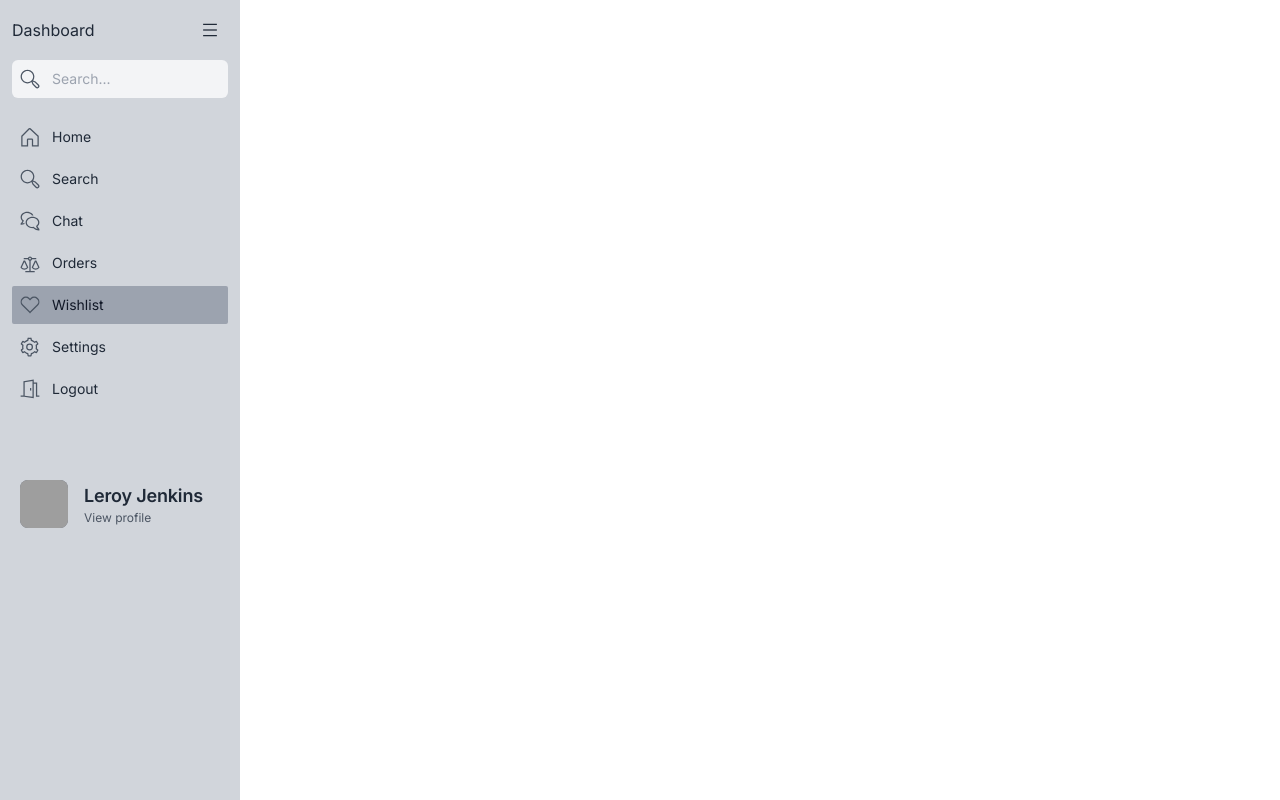
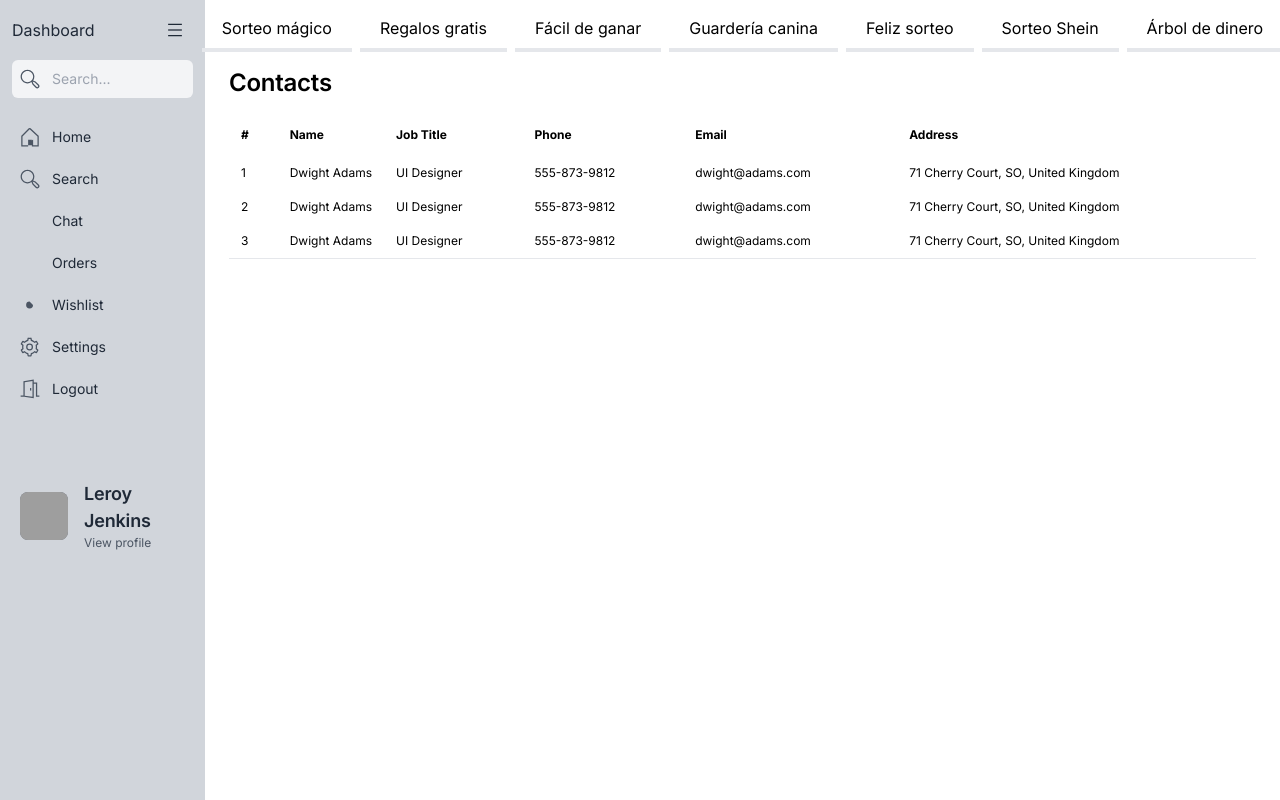
Before and after one commit to guillerg01/sheingifts, a Next.js app: page /admin in a window 1280 px wide. Built offline with nearby package versions, Linux system fonts and the light colour scheme; grey boxes are pictures that could not be loaded.

Commit message:
update admin

```diff
--- a/app/admin/Componentes/sidebar.tsx
+++ b/app/admin/Componentes/sidebar.tsx
@@ -1,6 +1,13 @@
-import React from 'react'
+import React, { useState } from 'react'
 
 export const Sidebar = () => {
+    const [activeItem, setActiveItem] = useState('');
+
+
+    const handleItemClick = (item: string) => {
+      setActiveItem(item);
+    };
+
   return (
     <div className="flex flex-col h-screen p-3 w-60 bg-gray-300 text-gray-800">
 	<div className="space-y-3">
@@ -26,45 +33,42 @@ export const Sidebar = () => {
 		</div>
 		<div className="flex-1">
 			<ul className="pt-2 pb-4 space-y-1 text-sm">
-				<li className="rounded-sm">
-					<a rel="noopener noreferrer" href="#" className="flex items-center p-2 space-x-3 rounded-md">
+            <li className={`rounded-sm ${activeItem === 'Home'? 'bg-white' : ''}`}>
+            <a rel="noopener noreferrer" href="#" className="flex items-center p-2 space-x-3 rounded-md" onClick={() => handleItemClick('Home')}>
               <svg xmlns="http://www.w3.org/2000/svg" viewBox="0 0 512 512" className="w-5 h-5 fill-current text-gray-600">
-							<path d="M469.666,216.45,271.078,33.749a34,34,0,0,0-47.062.98L41.373,217.373,32,226.745V496H208V328h96V496H480V225.958ZM248.038,56.771c.282,0,.108.061-.013.18C247.9,56.832,247.756,56.771,248.038,56.771ZM448,464H336V328a32,32,0,0,0-32-32H208a32,32,0,0,0-32,32V464H64V240L248.038,57.356c.013-.012.014-.023.024-.035L448,240Z"></path>
+                <path d="M469.666,216.45,271.078,33.749a34,34,0,0,0-47.062.98L41.373,217.373,32,226.745V496H208V328h96V496H480V225.958ZM248.038,56.771c.282,0,.108.061-.013.18C247.9,56.832,247.756,56.771,248.038,56.771ZM448,464H336V328a32,32,0,0,0-32,32V464H64V240L248.038,57.356c.013-.012.014-.023.024-.035L448,240Z"></path>
               </svg>
               <span>Home</span>
             </a>
           </li>
-				<li className="rounded-sm">
-					<a rel="noopener noreferrer" href="#" className="flex items-center p-2 space-x-3 rounded-md">
+          <li className={`rounded-sm ${activeItem === 'Search'? 'bg-white' : ''}`}>
+            <a rel="noopener noreferrer" href="#" className="flex items-center p-2 space-x-3 rounded-md" onClick={() => handleItemClick('Search')}>
               <svg xmlns="http://www.w3.org/2000/svg" viewBox="0 0 512 512" className="w-5 h-5 fill-current text-gray-600">
                 <path d="M479.6,399.716l-81.084-81.084-62.368-25.767A175.014,175.014,0,0,0,368,192c0-97.047-78.953-176-176-176S16,94.953,16,192,94.953,368,192,368a175.034,175.034,0,0,0,101.619-32.377l25.7,62.2L400.4,478.911a56,56,0,1,0,79.2-79.195ZM48,192c0-79.4,64.6-144,144-144s144,64.6,144,144S271.4,336,192,336,48,271.4,48,192ZM456.971,456.284a24.028,24.028,0,0,1-33.942,0l-76.572-76.572-23.894-57.835L380.4,345.771l76.573,76.572A24.028,24.028,0,0,1,456.971,456.284Z"></path>
               </svg>
               <span>Search</span>
             </a>
           </li>
-				<li className="rounded-sm">
-					<a rel="noopener noreferrer" href="#" className="flex items-center p-2 space-x-3 rounded-md">
+          <li className={`rounded-sm ${activeItem === 'Chat'? 'bg-white' : ''}`}>
+    <a rel="noopener noreferrer" href="#" className="flex items-center p-2 space-x-3 rounded-md" onClick={() => handleItemClick('Chat')}>
         <svg xmlns="http://www.w3.org/2000/svg" viewBox="0 0 512 512" className="w-5 h-5 fill-current text-gray-600">
-							<path d="M448.205,392.507c30.519-27.2,47.8-63.455,47.8-101.078,0-39.984-18.718-77.378-52.707-105.3C410.218,158.963,366.432,144,320,144s-90.218,14.963-123.293,42.131C162.718,214.051,144,251.445,144,291.429s18.718,77.378,52.707,105.3c33.075,27.168,76.861,42.13,123.293,42.13,6.187,0,12.412-.273,18.585-.816l10.546,9.141A199.849,199.849,0,0,0,480,496h16V461.943l-4.686-4.685A199.17,199.17,0,0,1,448.205,392.507ZM370.089,423l-21.161-18.341-7.056.865A180.275,180.275,0,0,1,320,406.857c-79.4,0-144-51.781-144-115.428S240.6,176,320,176s144,51.781,144,115.429c0,31.71-15.82,61.314-44.546,83.358l-9.215,7.071,4.252,12.035a231.287,231.287,0,0,0,37.882,67.817A167.839,167.839,0,0,1,370.089,423Z"></path>
-							<path d="M60.185,317.476a220.491,220.491,0,0,0,34.808-63.023l4.22-11.975-9.207-7.066C62.918,214.626,48,186.728,48,156.857,48,96.833,109.009,48,184,48c55.168,0,102.767,26.43,124.077,64.3,3.957-.192,7.931-.3,11.923-.3q12.027,0,23.834,1.167c-8.235-21.335-22.537-40.811-42.2-56.961C270.072,30.279,228.3,16,184,16S97.928,30.279,66.364,56.206C33.886,82.885,16,118.63,16,156.857c0,35.8,16.352,70.295,45.25,96.243a188.4,188.4,0,0,1-40.563,60.729L16,318.515V352H32a190.643,190.643,0,0,0,85.231-20.125,157.3,157.3,0,0,1-5.071-33.645A158.729,158.729,0,0,1,60.185,317.476Z"></path>
+            {/* SVG paths for Chat icon */}
         </svg>
         <span>Chat</span>
     </a>
 </li>
-				<li className="rounded-sm">
-					<a rel="noopener noreferrer" href="#" className="flex items-center p-2 space-x-3 rounded-md">
+<li className={`rounded-sm ${activeItem === 'Orders'? 'bg-white' : ''}`}>
+    <a rel="noopener noreferrer" href="#" className="flex items-center p-2 space-x-3 rounded-md" onClick={() => handleItemClick('Orders')}>
         <svg xmlns="http://www.w3.org/2000/svg" viewBox="0 0 512 512" className="w-5 h-5 fill-current text-gray-600">
-							<path d="M203.247,386.414,208,381.185V355.4L130.125,191H93.875L16,355.4v27.042l4.234,4.595a124.347,124.347,0,0,0,91.224,39.982h.42A124.343,124.343,0,0,0,203.247,386.414ZM176,368.608a90.924,90.924,0,0,1-64.231,26.413h-.33A90.907,90.907,0,0,1,48,369.667V362.6l64-135.112L176,362.6Z"></path>
-							<path d="M418.125,191h-36.25L304,355.4v27.042l4.234,4.595a124.347,124.347,0,0,0,91.224,39.982h.42a124.343,124.343,0,0,0,91.369-40.607L496,381.185V355.4ZM464,368.608a90.924,90.924,0,0,1-64.231,26.413h-.33A90.907,90.907,0,0,1,336,369.667V362.6l64-135.112L464,362.6Z"></path>
-							<path d="M272,196.659A56.223,56.223,0,0,0,309.659,159H416V127H309.659a55.991,55.991,0,0,0-107.318,0H96v32H202.341A56.223,56.223,0,0,0,240,196.659V463H136v32H376V463H272ZM232,143a24,24,0,1,1,24,24A24,24,0,0,1,232,143Z"></path>
+            {/* SVG paths for Orders icon */}
         </svg>
         <span>Orders</span>
     </a>
 </li>
-				<li className="rounded-sm bg-gray-400 text-gray-900">
+                <li className={`rounded-sm ${activeItem === 'Wishlist'? 'bg-white' : ''}`}>
     <a rel="noopener noreferrer" href="#" className="flex items-center p-2 space-x-3 rounded-md">
         <svg xmlns="http://www.w3.org/2000/svg" viewBox="0 0 512 512" className="w-5 h-5 fill-current text-gray-600">
-							<path d="M453.122,79.012a128,128,0,0,0-181.087.068l-15.511,15.7L241.142,79.114l-.1-.1a128,128,0,0,0-181.02,0l-6.91,6.91a128,128,0,0,0,0,181.019L235.485,449.314l20.595,21.578.491-.492.533.533L276.4,450.574,460.032,266.94a128.147,128.147,0,0,0,0-181.019ZM437.4,244.313,256.571,425.146,75.738,244.313a96,96,0,0,1,0-135.764l6.911-6.91a96,96,0,0,1,135.713-.051l38.093,38.787,38.274-38.736a96,96,0,0,1,135.765,0l6.91,6.909A96.11,96.11,0,0,1,437.4,244.313Z"></path>
+            <path d="M245.151,168a88,88,0,1,0,88,88A88.1,88.1,0,0,245.151,168Zm0,144a56,56,0,1,56-56A56.063,56.063,0,0,1,245.151,312Z"></path>
         </svg>
         <span>Wishlist</span>
     </a>
--- /dev/null
+++ b/app/admin/Componentes/table.tsx
@@ -0,0 +1,50 @@
+import React from 'react';
+interface Column {
+    label: string;
+    key: string;
+  }
+
+  interface DataItem {
+    [key: string]: any;
+  }
+interface DataTableProps<T> {
+  data: T[];
+  columns: Column[];
+}
+
+const DataTable = <T extends DataItem>({ data, columns }: DataTableProps<T>) => {
+  return (
+    <div className="container p-2 mx-auto sm:p-4 dark:text-gray-800">
+      <h2 className="mb-4 text-2xl font-semibold leading-tight">Contacts</h2>
+      <div className="overflow-x-auto">
+        <table className="w-full p-6 text-xs text-left whitespace-nowrap">
+          <colgroup>
+            {columns.map((column, index) => (
+              <col key={index} className={`w-${column.key === 'name'? '5' : 'auto'}`} />
+            ))}
+          </colgroup>
+          <thead>
+            <tr className="dark:bg-gray-300">
+              {columns.map((column, index) => (
+                <th key={index} className="p-3">{column.label}</th>
+              ))}
+            </tr>
+          </thead>
+          <tbody className="border-b dark:bg-gray-50 dark:border-gray-300">
+            {data.map((item, rowIndex) => (
+              <tr key={rowIndex}>
+                {columns.map((column, colIndex) => (
+                  <td key={`${rowIndex}-${colIndex}`} className="px-3 py-2">
+                    {item[column.key]}
+                  </td>
+                ))}
+              </tr>
+            ))}
+          </tbody>
+        </table>
+      </div>
+    </div>
+  );
+};
+
+export default DataTable;
--- a/app/admin/page.tsx
+++ b/app/admin/page.tsx
@@ -1,12 +1,55 @@
 'use client'
-import React from 'react'
+import React, { useState } from 'react';
 import { Sidebar } from './Componentes/sidebar'
+import DataTable from './Componentes/table';
+interface Column {
+    label: string;
+    key: string;
+  }
 
-export default function page(){
+  interface DataItem {
+    [key: string]: any;
+  }
+export default function Admin(){
+
+
+    const [selectedIndex, setSelectedIndex] = useState<number | null>(null);
+    const columns: Column[] = [
+        { label: '#', key: 'number' },
+        { label: 'Name', key: 'name' },
+        { label: 'Job Title', key: 'jobTitle' },
+        { label: 'Phone', key: 'phone' },
+        { label: 'Email', key: 'email' },
+        { label: 'Address', key: 'address' },
+      ];
+
+const contactsData: DataItem[] = [
+    { number:1,name: 'Dwight Adams', jobTitle: 'UI Designer', phone: '555-873-9812', email: 'dwight@adams.com', address: '71 Cherry Court, SO, United Kingdom' },
+    { number:2,name: 'Dwight Adams', jobTitle: 'UI Designer', phone: '555-873-9812', email: 'dwight@adams.com', address: '71 Cherry Court, SO, United Kingdom' },
+    { number:3,name: 'Dwight Adams', jobTitle: 'UI Designer', phone: '555-873-9812', email: 'dwight@adams.com', address: '71 Cherry Court, SO, United Kingdom' },
+
+  ];
+
   return (
 
-    <div>
+    <div className='flex flex-cols-2'>
         <Sidebar></Sidebar>
+        <div className='h-screen w-full p-2 flex flex-col items-center'>
+
+        <div className="flex items-center -mx-4 space-x-2 overflow-x-auto overflow-y-hidden sm:justify-center flex-nowrap dark:bg-gray-100 dark:text-gray-800">
+        <div className={`flex items-center flex-shrink-0 border-b-4 dark:border-gray-300 dark:text-gray-600 px-5 py-2 ${selectedIndex === 0? 'border-blue-500 text-blue-500' : ''}`} onClick={() => setSelectedIndex(0)}>Sorteo mágico</div>
+<div className={`flex items-center flex-shrink-0 border-b-4 dark:border-gray-300 dark:text-gray-600  px-5 py-2 ${selectedIndex === 1? 'border-blue-500 text-blue-500' : ''}`} onClick={() => setSelectedIndex(1)}>Regalos gratis</div>
+<div className={`flex items-center flex-shrink-0 border-b-4 dark:border-gray-300 dark:text-gray-600 px-5 py-2 ${selectedIndex === 2? 'border-blue-500 text-blue-500' : ''}`} onClick={() => setSelectedIndex(2)}>Fácil de ganar</div>
+<div className={`flex items-center flex-shrink-0 border-b-4 dark:border-gray-300 dark:text-gray-600 px-5 py-2 ${selectedIndex === 3? 'border-blue-500 text-blue-500' : ''}`} onClick={() => setSelectedIndex(3)}>Guardería canina</div>
+<div className={`flex items-center flex-shrink-0 border-b-4 dark:border-gray-300 dark:text-gray-600 px-5 py-2 ${selectedIndex === 4? 'border-blue-500 text-blue-500' : ''}`} onClick={() => setSelectedIndex(4)}>Feliz sorteo</div>
+<div className={`flex items-center flex-shrink-0 border-b-4 dark:border-gray-300 dark:text-gray-600 px-5 py-2 ${selectedIndex === 5? 'border-blue-500 text-blue-500' : ''}`} onClick={() => setSelectedIndex(5)}>Sorteo Shein</div>
+<div className={`flex items-center flex-shrink-0 border-b-4 dark:border-gray-300 dark:text-gray-600 px-5 py-2 ${selectedIndex === 6? 'border-blue-500 text-blue-500' : ''}`} onClick={() => setSelectedIndex(6)}>Árbol de dinero</div>
+</div>
+
+<DataTable data={contactsData} columns={columns} />
+
+
+</div>
     </div>
   )
 }
--- a/app/login/page.tsx
+++ b/app/login/page.tsx
@@ -22,7 +22,7 @@ export default function Login() {
       username: data.username,
       password: data.password
     };
-    console.log(data);
+
 
     try {
       const response = await axiosInstancePrivate.post("/api/auth/login", newUser);
```
Lines whose indentation alone changed are shown as unchanged.
